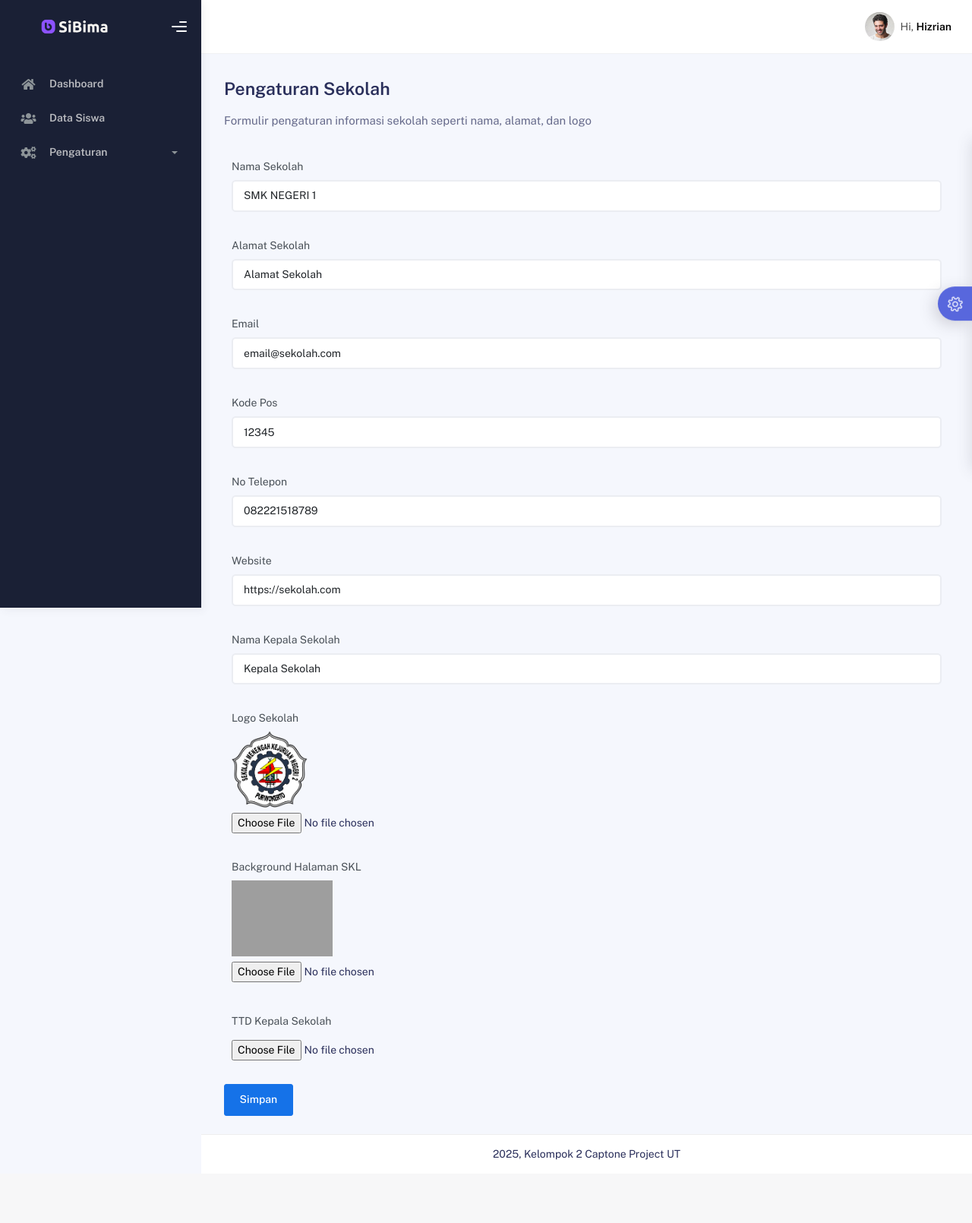
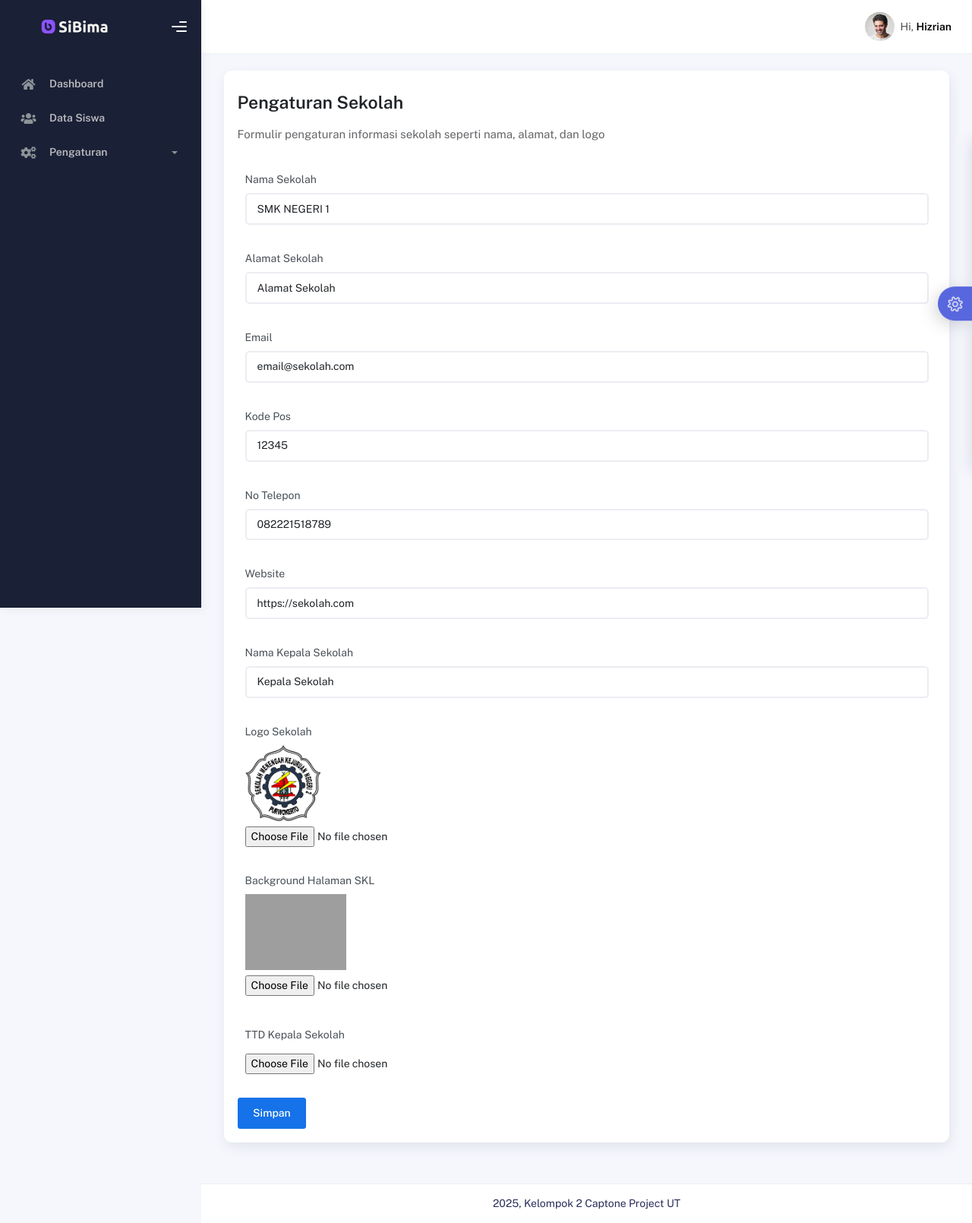
Before and after one commit to erifebrianto/capstone, a CodeIgniter app: page /setting in a window 1280 px wide. Shown: the whole page at 76% size. Before the commit the page ends 1527 px from the top, so only its background shows below. Run offline with CodeIgniter, Linux system fonts and the light colour scheme; a user stored in the database is signed in; data comes from the database, SQL or seed files in the repository; grey boxes are pictures that could not be loaded.

Commit message:
Update index.php

```diff
--- a/application/views/setting/index.php
+++ b/application/views/setting/index.php
@@ -1,6 +1,8 @@
 <!-- Pengaturan Sekolah View -->
 <div class="container">
   <div class="page-inner">
+    <div class="card">
+      <div class="card-body">
             <div class="d-flex align-items-left align-items-md-center flex-column flex-md-row pt-2 pb-4">
             <div>
                 <h3 class="fw-bold mb-3">Pengaturan Sekolah</h3>
@@ -82,3 +84,5 @@
             <?= form_close(); ?>
             </div>
         </div>
+    </div>
+</div>
```
Lines whose indentation alone changed are shown as unchanged.
